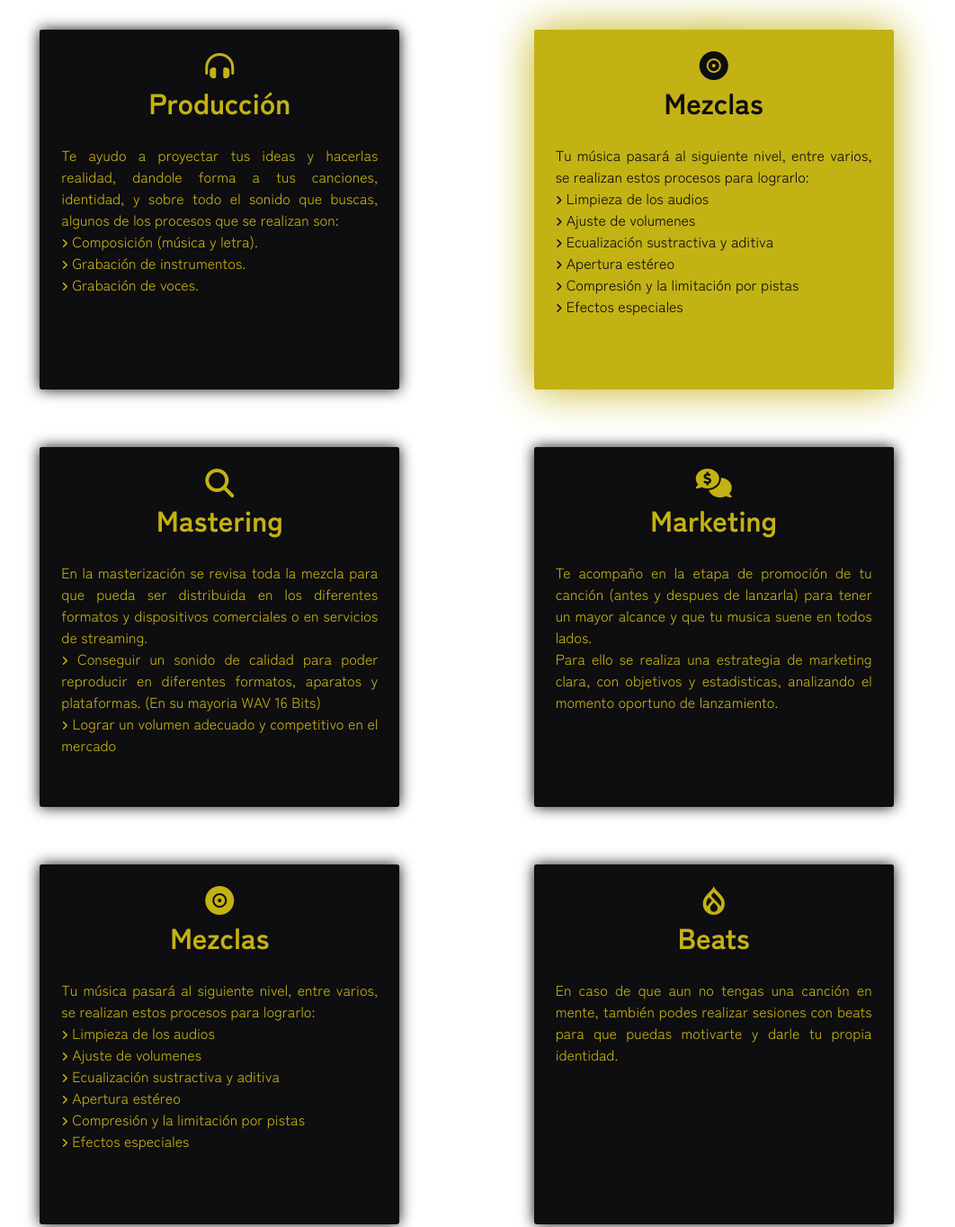
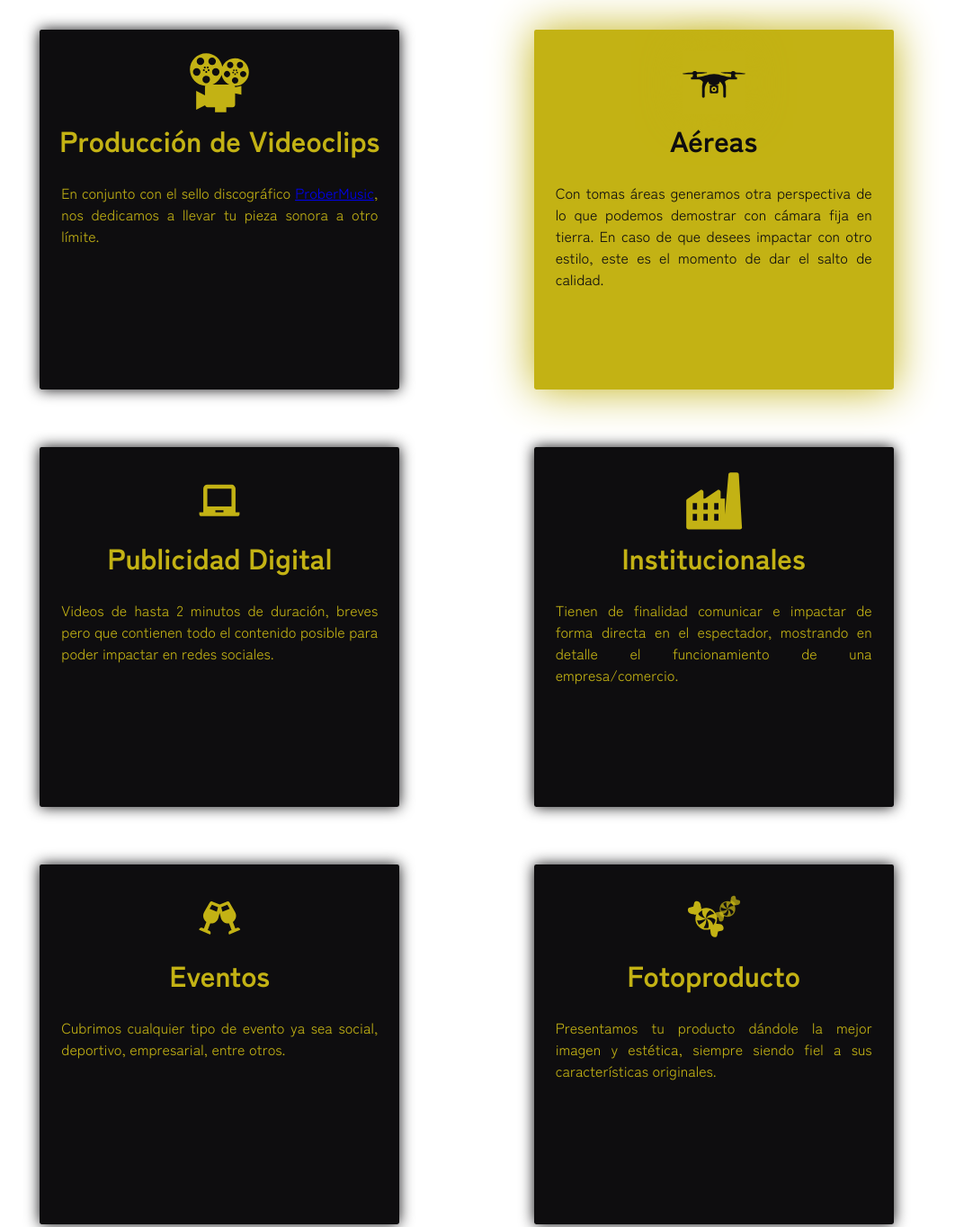
Before and after one commit to LucianoTorrano/cinematic-film, a plain HTML site: page index.html in a window 1280 px wide. Shown: the part 2800-4164 px from the top of the page at 90% size, without its empty margins (169-1231 px from the left). Drawn offline with Linux system fonts and the light colour scheme.

Commit message:
servicies items added

```diff
--- a/index.html
+++ b/index.html
@@ -123,54 +123,49 @@
           <h2 class="services-title">Servicios</h2>
           <ul class="services-list">
             <li class="services-item">
-              <i class="fas fa-headphones-alt title-icon"></i>
-              <h3>Producción</h3>
-              <p>Te ayudo a proyectar tus ideas y hacerlas realidad, dandole forma a tus canciones, identidad, y sobre todo el sonido que buscas, algunos de los procesos que se realizan son:<br>
-                 <i class="fas fa-angle-right"></i> Composición (música y letra).<br>
-                 <i class="fas fa-angle-right"></i> Grabación de instrumentos.<br>
-                 <i class="fas fa-angle-right"></i> Grabación de voces.<br>
-              </p>
+              <img src="img/servicios-videoclip-icon.svg" alt="Videoclips Icon" class="title-icon">
+              <h3>Producción de Videoclips</h3>
+              <p>En conjunto con el sello discográfico <a href="https://www.probermusic.com" id="probermusic-link" title="ProberMusic website" target="_blank">ProberMusic</a>, nos dedicamos a llevar tu pieza sonora a otro límite.</p>
             </li>
             <li class="services-item golden-service" id="drone-service">
-              <i class="fas fa-record-vinyl title-icon"></i>
-              <h3>Mezclas</h3>
-              <p>Tu música pasará al siguiente nivel, entre varios, se realizan estos procesos para lograrlo:<br>
-                <i class="fas fa-angle-right"></i> Limpieza de los audios <br>
-                <i class="fas fa-angle-right"></i> Ajuste de volumenes <br>
-                <i class="fas fa-angle-right"></i> Ecualización sustractiva y aditiva <br>
-                <i class="fas fa-angle-right"></i> Apertura estéreo <br>
-                <i class="fas fa-angle-right"></i> Compresión y la limitación por pistas<br>
-                <i class="fas fa-angle-right"></i> Efectos especiales</p>
+              <img src="img/drone-icon.svg" class="title-icon" alt="Drone Icon">
+              <h3>Aéreas</h3>
+              <p>Con tomas áreas generamos otra perspectiva de lo que podemos demostrar con cámara fija en tierra. En caso de que desees impactar con otro estilo, este es el momento de dar el salto de calidad.<br>
             </li>
             <li class="services-item">
-              <i class="fas fa-search title-icon"></i>
-              <h3>Mastering</h3>
-              <p>En la masterización se revisa toda la mezcla para que pueda ser distribuida en los diferentes formatos y dispositivos comerciales o en servicios de streaming.<br>
-                <i class="fas fa-angle-right"></i> Conseguir un sonido de calidad para poder reproducir en diferentes formatos, aparatos y plataformas. (En su mayoria WAV 16 Bits)<br>
-                <i class="fas fa-angle-right"></i> Lograr un volumen adecuado y competitivo en el mercado<br><br>
+              <img src="img/servicios-publicidad-icon.svg" alt="Publicidad icon" class="title-icon">
+              <h3>Publicidad Digital</h3>
+              <p>Videos de hasta 2 minutos de duración, breves pero que contienen todo el contenido posible para poder impactar en redes sociales.</p>
             </li>
             <li class="services-item">
-              <i class="fas fa-comments-dollar title-icon"></i>
-              <h3>Marketing</h3>
-              <p>Te acompaño en la etapa de promoción de tu canción (antes y despues de lanzarla) para tener un mayor alcance y que tu musica suene en todos lados.<br>
-                Para ello se realiza una estrategia de marketing clara, con objetivos y estadisticas, analizando el momento oportuno de lanzamiento.
-              </p>
+              <img src="img/servicios-institucionales-icon.svg" class="title-icon" alt="Institucionales Icon">
+              <h3>Institucionales</h3>
+              <p>Tienen de finalidad comunicar e impactar de forma directa en el espectador, mostrando en detalle el funcionamiento de una empresa/comercio.</p>
             </li>
             <li class="services-item">
-              <i class="fas fa-record-vinyl title-icon"></i>
-              <h3>Mezclas</h3>
-              <p>Tu música pasará al siguiente nivel, entre varios, se realizan estos procesos para lograrlo:<br>
-                <i class="fas fa-angle-right"></i> Limpieza de los audios <br>
-                <i class="fas fa-angle-right"></i> Ajuste de volumenes <br>
-                <i class="fas fa-angle-right"></i> Ecualización sustractiva y aditiva <br>
-                <i class="fas fa-angle-right"></i> Apertura estéreo <br>
-                <i class="fas fa-angle-right"></i> Compresión y la limitación por pistas<br>
-                <i class="fas fa-angle-right"></i> Efectos especiales</p>
+              <img src="img/servicios-eventos-icon.svg" class="title-icon" alt="Eventos Icon">
+              <h3>Eventos</h3>
+              <p>Cubrimos cualquier tipo de evento ya sea social, deportivo, empresarial, entre otros.</p>
             </li>
             <li class="services-item">
-              <i class="fab fa-drupal title-icon"></i>
-              <h3>Beats</h3>
-              <p>En caso de que aun no tengas una canción en mente, también podes realizar sesiones con beats para que puedas motivarte y darle tu propia identidad.</p>
+              <img src="img/servicios-fotoproducto-icon.svg" class="title-icon" alt="Fotoproducto icon">
+              <h3>Fotoproducto</h3>
+              <p>Presentamos tu producto dándole la mejor imagen y estética, siempre siendo fiel a sus características originales.</p>
+            </li>
+            <li class="services-item">
+              <img src="img/servicios-locucion-icon.svg" class="title-icon" alt="Locución icon">
+              <h3>Locución</h3>
+              <p>Tienen de finalidad comunicar e impactar de forma directa en el espectador, mostrando en detalle el funcionamiento de una empresa/comercio.</p>
+            </li>
+            <li class="services-item">
+              <img src="img/servicios-edicion-icon.svg" class="title-icon" alt="Edición de Video icon">
+              <h3>Edición de Video</h3>
+              <p>Para poder mostrar un excelente material, nos dedicamos al detalle a la hora de editar el contenido. Es muy importante generar contenido para poder crear una pieza audiovisual de excelencia.</p>
+            </li>
+            <li class="services-item">
+              <img src="img/servicios-comerciales-icon.svg" class="title-icon" alt="Comerciales icon">
+              <h3>Comerciales</h3>
+              <p>Si interesa dar un salto de calidad con tu producto, no dudes en comunicarte para crear una campaña publicitaria.</p>
             </li>
           </ul>
         </section>
--- a/main.css
+++ b/main.css
@@ -387,6 +387,10 @@ main {
     color: var(--color-bg-dark);
     box-shadow: 0 0 3rem var(--primary-color);
 }
+.title-icon{
+    height: 70px;
+    width: 70px;
+}
 /************************/
 /**** CONTACT SECTION ***/
 /************************/
```
Also changed, not shown: img/drone-icon.svg (added), img/servicios-comerciales-icon.svg (added), img/servicios-edicion-icon.svg (added), img/servicios-eventos-icon.svg (added), img/servicios-fotoproducto-icon.svg (added), img/servicios-institucionales-icon.svg (added), img/servicios-locucion-icon.svg (added), img/servicios-publicidad-icon.svg (added), img/servicios-videoclip-icon.svg (added).
